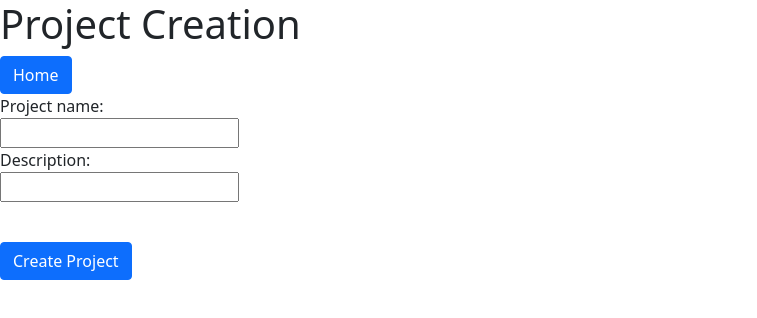
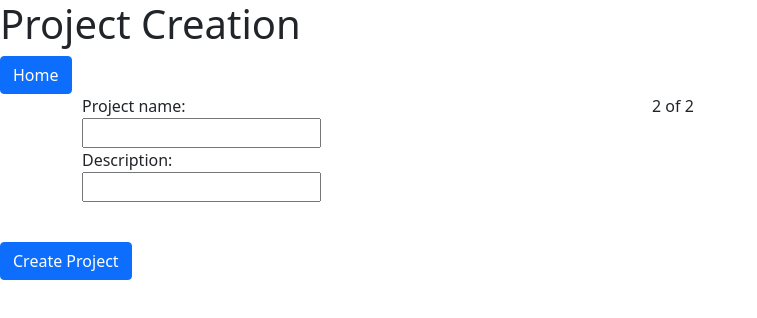
Before and after one commit to muctadir/lama, an Angular app in the folder frontend/: page /createProject in a window 1280 px wide. Shown: the top 318 px of the page, without its empty margins (0-757 px from the left). Built offline with nearby package versions, Linux system fonts and the light colour scheme.

Commit message:
Small changes to the project creation page

```diff
--- a/frontend/src/app/project-creation/project-creation.component.html
+++ b/frontend/src/app/project-creation/project-creation.component.html
@@ -3,6 +3,9 @@
 <!-- Button to go to the home page -->
 <button type="button" class="btn btn-primary" routerLink="/home">Home</button>
 
+<div class="container">
+    <div class="row">
+        <div class="col">
             <!-- Filling in Project information -->
             <form id="projectCreationForm" method="post">
                 <!-- Username -->
@@ -12,6 +15,15 @@
                 <label for="projectDescription">Description:</label><br>
                 <input type="text" id="projectDescription" name="projectDescription" required><br>
             </form>
+        </div>
+        <div class="col">
+          2 of 2
+        </div>
+    </div>
+</div>
+
+
+
 
 <!-- Response -->
 <p id="createProjectResponse"></p>
```
Lines whose indentation alone changed are shown as unchanged.
